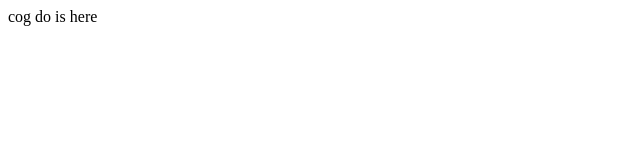
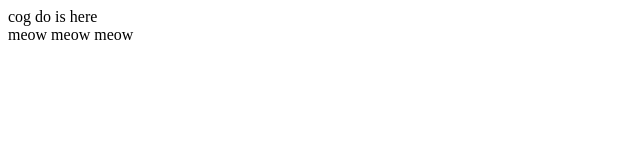
Before and after one commit to enlore/cesar-todo, a website: page public/index.html in a window 1280 px wide. Shown: the full height of the page, 0-640 px from the left. Drawn offline with Linux system fonts and the light colour scheme; no server answers.

Commit message:
initial commit

```diff
--- a/public/cogs/app.html
+++ b/public/cogs/app.html
@@ -1,5 +1,7 @@
 <display>
 
-    meow meow meow
+    <div>
+        meow meow meow
+    </div>
 
 </display>
--- a/public/index.html
+++ b/public/index.html
@@ -15,7 +15,7 @@
 <script src="js/cognition.js"></script>
 
 <script>
-    $.cognition.init($('#cognitionApp'), 'app.html');
+    $.cognition.init($('#cognitionApp'), 'cogs/app.html');
 </script>
 
 </body>
```
